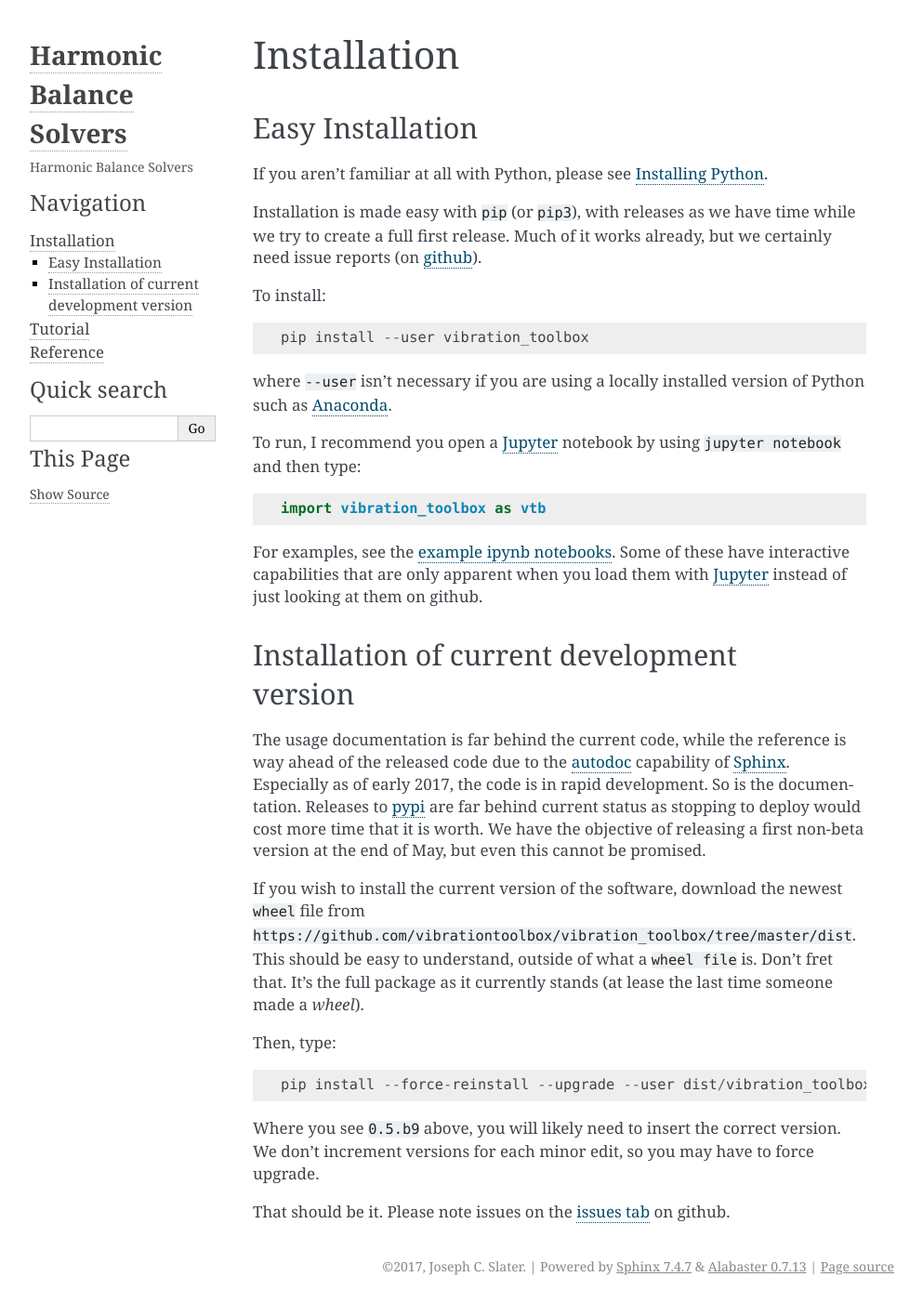
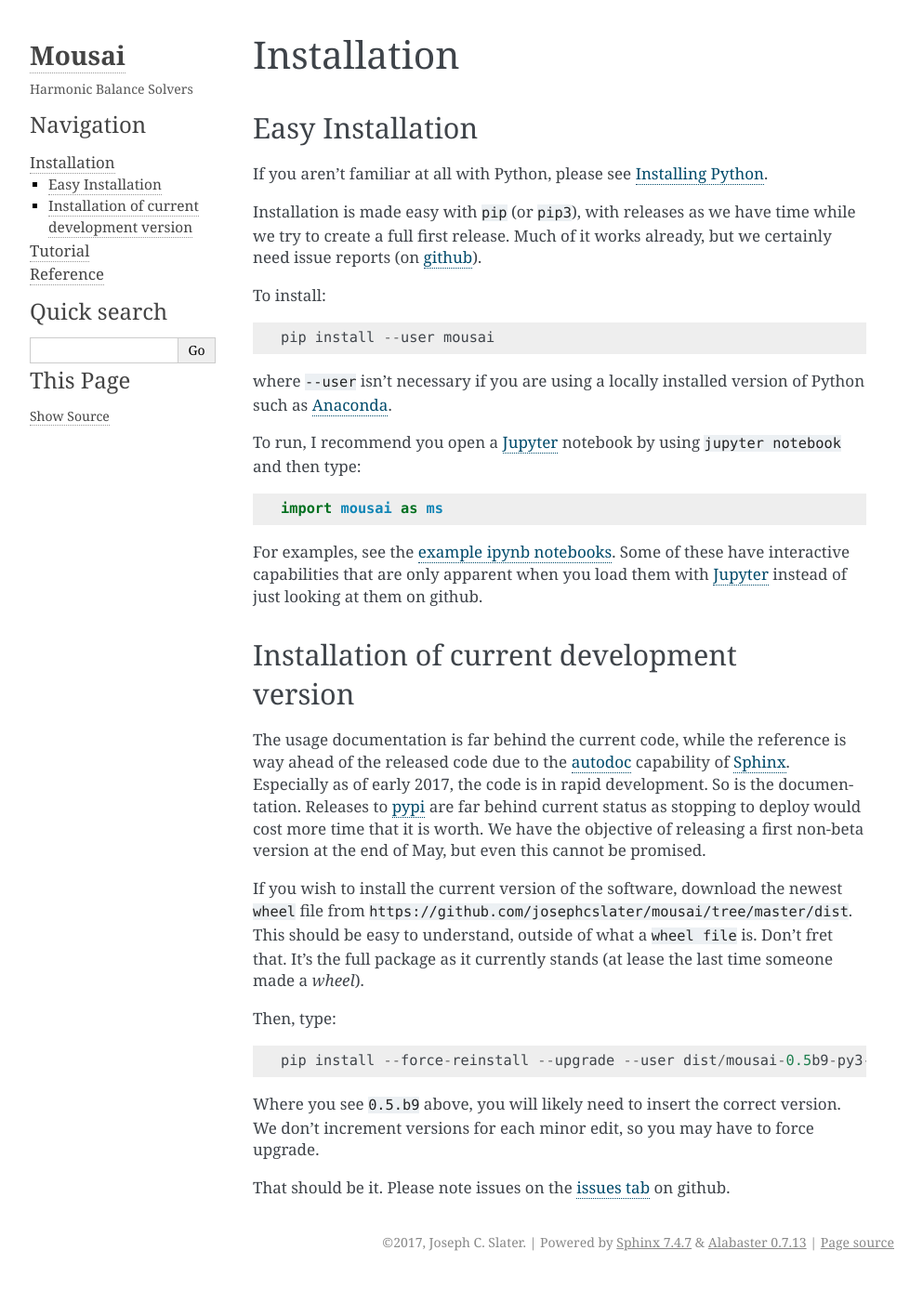
Before and after one commit to josephcslater/mousai, a Sphinx documentation site: the page built from docs/installation.rst, in a window 1280 px wide. Shown: the whole page at 93% size, without its empty margins (148-1141 px from the left). Built offline with Sphinx 7.4.7, drawn with Linux system fonts in a browser that asks for light colours; pages that are not in the unit, such as notebooks, are missing from menus; the version number is read from the project's files by our own code; after the commit the page ends 1376 px from its top, so only the background shows below that.

Commit message:
Keep examples in sync

```diff
--- a/developer_notes.rst
+++ b/developer_notes.rst
@@ -1,6 +1,6 @@
 To make distribution.
 
-1) Edit the version number in ``vibration_toolbox/__init__.py``
+1) Edit the version number in ``mousai/__init__.py``
 2) Use the Makefile, ``make release``
 
 The ``conf.py`` file for the documentation pulls the version from ``__init__.py``
@@ -11,7 +11,7 @@
 
 To test before release::
 
-  >>> pip install --force-reinstall --upgrade --no-deps dist/vibration_toolbox-0.5b9-py3-none-any.whl
+  >>> pip install --force-reinstall --upgrade --no-deps dist/mousai-0.5b9-py3-none-any.whl
 
 See ``create_distro.rst`` for explicit ``pypi`` commands that may not be necessary.
 
--- a/docs/Installing_Python.rst
+++ b/docs/Installing_Python.rst
@@ -3,9 +3,9 @@
 Installing Python
 _________________
 
-In order to be able to use the Vibration Toolbox you need a working scientific python installation.
+In order to be able to use the Mousai you need a working scientific python installation.
 
-The easiest path to this is to install Python via `Anaconda`_. **You must install** Python 3.5 or later for the Vibration Toolbox to work. **Do note install Python 2.7.**
+The easiest path to this is to install Python via `Anaconda`_. **You must install** Python 3.5 or later for the Mousai to work. **Do note install Python 2.7.**
 
 This proceeds as a normal install on your platform (Mac, Windows, Linux...).
 
--- a/docs/conf.py
+++ b/docs/conf.py
@@ -1,7 +1,7 @@
 #!/usr/bin/env python3
 # -*- coding: utf-8 -*-
 #
-# Vibration Toolbox documentation build configuration file, created by
+# Mousai documentation build configuration file, created by
 # sphinx-quickstart on Sun Apr  9 10:02:35 2017.
 #
 # This file is execfile()d with the current directory set to its
@@ -30,10 +30,10 @@
 
 
 # Avoid needin to update version here for release
-from vibration_toolbox import __version__, __title__, __author__, __license__,\
+from mousai import __version__, __title__, __author__, __license__,\
     __copyright__
 
-# print("license is", __version__)
+# print("license is ", __version__)
 
 
 # -- General configuration ------------------------------------------------
@@ -81,7 +81,7 @@
 
 
 # General information about the project.
-project = 'Harmonic Balance Solvers'
+project = 'Mousai'
 copyright = u'2017, Joseph C. Slater'
 author = u'Joseph C. Slater'
 
@@ -155,11 +155,11 @@
 # -- Options for HTMLHelp output ------------------------------------------
 
 # Output file base name for HTML help builder.
-htmlhelp_basename = 'HarmonicBalancedoc'
+htmlhelp_basename = 'Mousai'
 
 html_theme_options = {
 #    'logo': 'js.jpg',
-    'logo_name': 'Har Bal',
+    'logo_name': 'Mousai',
     'description': 'Harmonic Balance Solvers',
     'github_button': 'True',
     'github_user': 'josephcslater',
@@ -191,7 +191,7 @@
 # (source start file, target name, title,
 #  author, documentclass [howto, manual, or own class]).
 latex_documents = [
-    (master_doc, 'HarmonicBalance.tex', 'Harmonic Balance Documentation',
+    (master_doc, 'Mousai.tex', 'Mousai Documentation',
      'Joseph C. Slater', 'manual'),
 ]
 
@@ -201,7 +201,7 @@
 # One entry per manual page. List of tuples
 # (source start file, name, description, authors, manual section).
 man_pages = [
-    (master_doc, 'harmonicbalance', 'Harmonic Balance Documentation',
+    (master_doc, 'Mousai', 'Mousai Documentation',
      [author], 1)
 ]
 
@@ -212,7 +212,7 @@
 # (source start file, target name, title, author,
 #  dir menu entry, description, category)
 texinfo_documents = [
-    (master_doc, 'HarmonicBalance', 'Harmonic Balance Documentation',
-     author, 'HarmonicBalance', 'One line description of project.',
+    (master_doc, 'Mousai', 'Mousai Documentation',
+     author, 'Mousai', 'One line description of project.',
      'Miscellaneous'),
 ]
--- a/docs/index.rst
+++ b/docs/index.rst
@@ -1,10 +1,10 @@
-.. Vibration Toolbox documentation master file, created by
+.. Mousai documentation master file, created by
    sphinx-quickstart on Sun Apr  9 10:02:35 2017.
    You can adapt this file completely to your liking, but it should at least
    contain the root `toctree` directive.
 
 =============================================
-Harmonic Balance Solver Package
+Mousai: A Set of Harmonic Balance Solvers
 =============================================
 
 .. .. include:: <isonum.txt>
@@ -20,7 +20,7 @@
 
 Joseph C. Slater
 
-Harmonic Balance Solvers.
+Mousai
 
 Table of Contents
 -----------------
--- a/docs/installation.rst
+++ b/docs/installation.rst
@@ -4,23 +4,23 @@
 Easy Installation
 _________________
 
-If you aren't familiar at all with Python, please see  `Installing Python <https://github.com/vibrationtoolbox/vibration_toolbox/blob/master/docs/Installing_Python.rst>`_.
+If you aren't familiar at all with Python, please see  `Installing Python <https://github.com/josephcslater/mousai/blob/master/docs/Installing_Python.rst>`_.
 
 Installation is made easy with ``pip`` (or ``pip3``), with releases as we have time while we try
 to create a full first release. Much of it works already, but we certainly need
-issue reports (on `github <http://github.com/vibrationtoolbox/vibration_toolbox>`_).
+issue reports (on `github <http://github.com/josephcslater/mousai>`_).
 
 To install::
 
-  pip install --user vibration_toolbox
+  pip install --user mousai
 
 where ``--user`` isn't necessary if you are using a locally installed version of Python such as `Anaconda <https://www.continuum.io/downloads>`_.
 
 To run, I recommend you open a `Jupyter`_ notebook by using ``jupyter notebook`` and then type::
 
-  import vibration_toolbox as vtb
+  import mousai as ms
 
-For examples, see the `example ipynb notebooks <https://github.com/vibrationtoolbox/vibration_toolbox/tree/master/docs/tutorial>`_. Some of these have interactive capabilities that are only apparent when you load them with `Jupyter`_ instead of just looking at them on github.
+For examples, see the `example ipynb notebooks <https://github.com/josephcslater/mousai/tree/master/docs/tutorial>`_. Some of these have interactive capabilities that are only apparent when you load them with `Jupyter`_ instead of just looking at them on github.
 
 Installation of current development version
 ___________________________________________
@@ -28,14 +28,14 @@
 The usage documentation is far behind the current code, while the reference is way ahead of the released code due to the `autodoc <http://www.sphinx-doc.org/en/stable/ext/autodoc.html>`_ capability of `Sphinx <http://www.sphinx-doc.org/en/stable/>`_. Especially as of early 2017, the code is in rapid development. So is the documentation. Releases to `pypi <https://pypi.python.org/pypi>`_ are far behind current status as stopping to deploy would cost more time that it is worth. We have the objective of releasing a first non-beta version at the end of May, but even this cannot be promised.
 
 If you wish to install the current version of the software, download the newest ``wheel`` file from
-``https://github.com/vibrationtoolbox/vibration_toolbox/tree/master/dist``. This should be easy to understand, outside of what a ``wheel file`` is. Don't fret that. It's the full package as it currently stands (at lease the last time someone made a `wheel`).
+``https://github.com/josephcslater/mousai/tree/master/dist``. This should be easy to understand, outside of what a ``wheel file`` is. Don't fret that. It's the full package as it currently stands (at lease the last time someone made a `wheel`).
 
 Then, type::
 
-  pip install --force-reinstall --upgrade --user dist/vibration_toolbox-0.5b9-py3-none-any.whl
+  pip install --force-reinstall --upgrade --user dist/mousai-0.5b9-py3-none-any.whl
 
 Where you see ``0.5.b9`` above, you will likely need to insert the correct version. We don't increment versions for each minor edit, so you may have to force upgrade.
 
-That should be it. Please note issues on the `issues tab <https://github.com/vibrationtoolbox/vibration_toolbox>`_ on github.
+That should be it. Please note issues on the `issues tab <https://github.com/josephcslater/mousai>`_ on github.
 
 .. _Jupyter: jupyter.org
--- a/docs/readme.rst
+++ b/docs/readme.rst
@@ -1,4 +1,4 @@
-This is the folder for building the complete documentation for the Vibration Toolbox. The actual documentation is hosted via `githubpages <http://vibrationtoolbox.github.io/vibration_toolbox/>`_.
+This is the folder for building the complete documentation for Mousai. The actual documentation is hosted elsewhere.
 
 The remainder of this document contains notes for developers.
 
```
Also changed, not shown: docs/reference/harmonic_balance.rst (deleted, +0 -12 lines), 3 other files.
